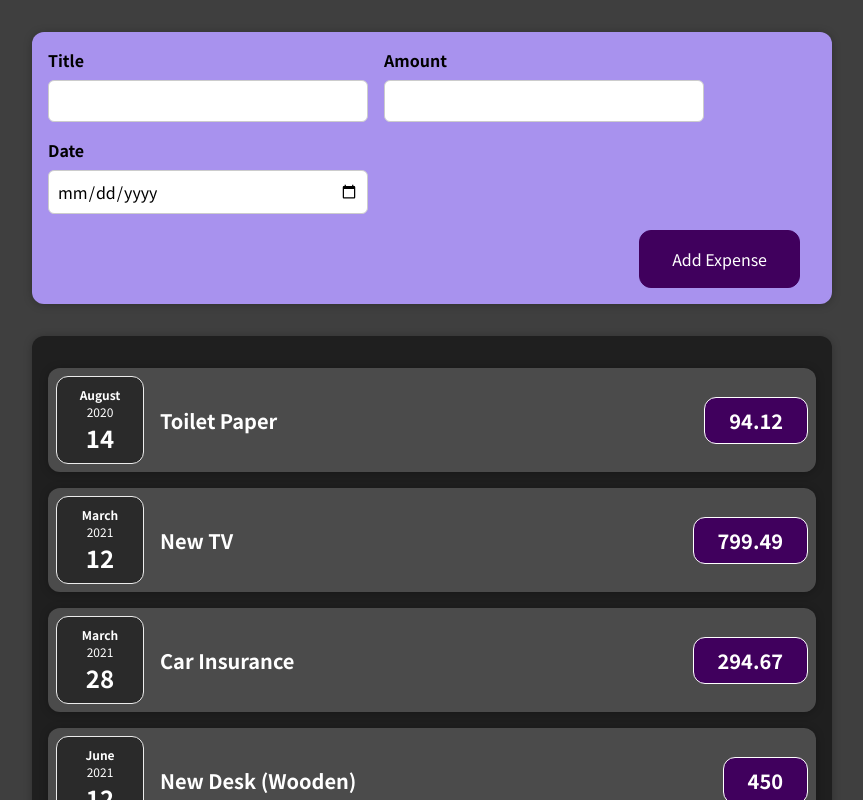
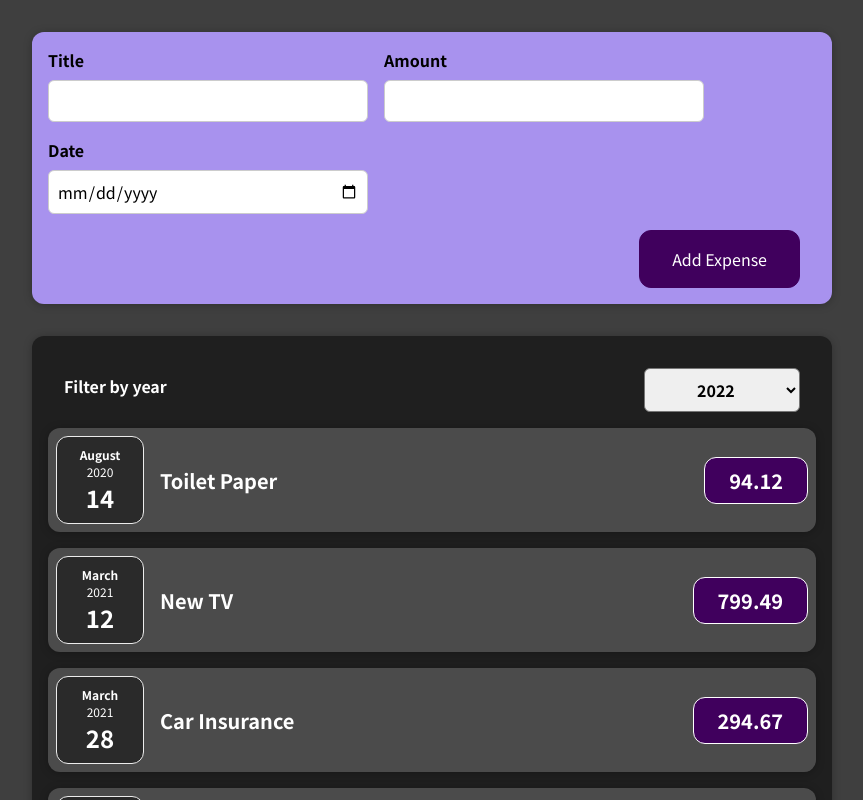
Before and after one commit to jeanjmnez/expense-tracker, a React (Create React App) app: page / in a window 1280 px wide. Shown: the top 800 px of the page, without its empty margins (208-1071 px from the left). Built offline with nearby package versions, Linux system fonts and the light colour scheme.

Commit message:
completing form with expense filter

```diff
--- a/src/App.js
+++ b/src/App.js
@@ -24,9 +24,13 @@
     },
   ];
 
+  const addExpenseHandler = (expense) => {
+    console.log("In App js");
+    console.log(expense);
+  };
   return (
     <div>
-      <NewExpense />
+      <NewExpense onAddExpense={addExpenseHandler} />
       <Expenses items={expenses} />
     </div>
   );
--- a/src/components/Expenses/Expenses.js
+++ b/src/components/Expenses/Expenses.js
@@ -1,10 +1,21 @@
 import ExpenseItem from "./ExpenseItem";
 import Card from "../UI/Card";
 import "./Expenses.css";
+import ExpensesFilter from "./ExpensesFilter";
+import { useState } from "react";
 
 function Expenses(props) {
+  const [filteredYear, setFilteredYear] = useState("2022");
+  const filterChangeHandler = (expenseyear) => {
+    setFilteredYear(expenseyear);
+  };
   return (
+    <div>
       <Card className="expenses">
+        <ExpensesFilter
+          selected={filteredYear}
+          onChangeFilter={filterChangeHandler}
+        />
         {props.items.map((item) => (
           <ExpenseItem
             key={item.id}
@@ -15,6 +26,7 @@
           />
         ))}
       </Card>
+    </div>
   );
 }
 
--- /dev/null
+++ b/src/components/Expenses/ExpensesFilter.css
@@ -0,0 +1,24 @@
+.expenses-filter {
+  color: white;
+  padding: 0 1rem;
+}
+
+.expenses-filter__control {
+  display: flex;
+  width: 100%;
+  align-items: center;
+  justify-content: space-between;
+  margin: 1rem 0;
+}
+
+.expenses-filter label {
+  font-weight: bold;
+  margin-bottom: 0.5rem;
+}
+
+.expenses-filter select {
+  font: inherit;
+  padding: 0.5rem 3rem;
+  font-weight: bold;
+  border-radius: 6px;
+}
--- /dev/null
+++ b/src/components/Expenses/ExpensesFilter.js
@@ -0,0 +1,23 @@
+import "./ExpensesFilter.css";
+
+const ExpensesFilter = (props) => {
+  const dropDownChangeHandler = () => {
+    // eslint-disable-next-line no-restricted-globals
+    props.onChangeFilter(event.target.value);
+  };
+  return (
+    <div className="expenses-filter">
+      <div className="expenses-filter__control">
+        <label>Filter by year</label>
+        <select value={props.selected} onChange={dropDownChangeHandler}>
+          <option value="2022">2022</option>
+          <option value="2021">2021</option>
+          <option value="2020">2020</option>
+          <option value="2019">2019</option>
+        </select>
+      </div>
+    </div>
+  );
+};
+
+export default ExpensesFilter;
--- a/src/components/NewExpense/ExpenseForm.js
+++ b/src/components/NewExpense/ExpenseForm.js
@@ -1,7 +1,7 @@
 import "./ExpenseForm.css";
 import { useState } from "react";
 
-const ExpenseForm = () => {
+const ExpenseForm = (props) => {
   //   const [enteredTitle, setEnteredTitle] = useState("");
   //   const [enteredAmount, setEnteredAmount] = useState("");
   //   const [enteredDate, setEnteredDate] = useState("");
@@ -40,7 +40,7 @@
       date: userInput.enteredDate,
     };
 
-    console.log(expenseData);
+    props.onSaveExpenseData(expenseData);
     setUserInput((preState) => {
       return {
         ...preState,
--- a/src/components/NewExpense/NewExpense.js
+++ b/src/components/NewExpense/NewExpense.js
@@ -1,10 +1,18 @@
 import ExpenseForm from "./ExpenseForm";
 import "./NewExpense.css";
 
-const NewExpense = () => {
+const NewExpense = (props) => {
+  const saveExpensaDataHandler = (enteredExpenseData) => {
+    const expenseData = {
+      ...enteredExpenseData,
+      id: Math.random().toString(),
+    };
+
+    props.onAddExpense(expenseData);
+  };
   return (
     <div className="new-expense">
-      <ExpenseForm />
+      <ExpenseForm onSaveExpenseData={saveExpensaDataHandler} />
     </div>
   );
 };
```
Lines whose indentation alone changed are shown as unchanged.
